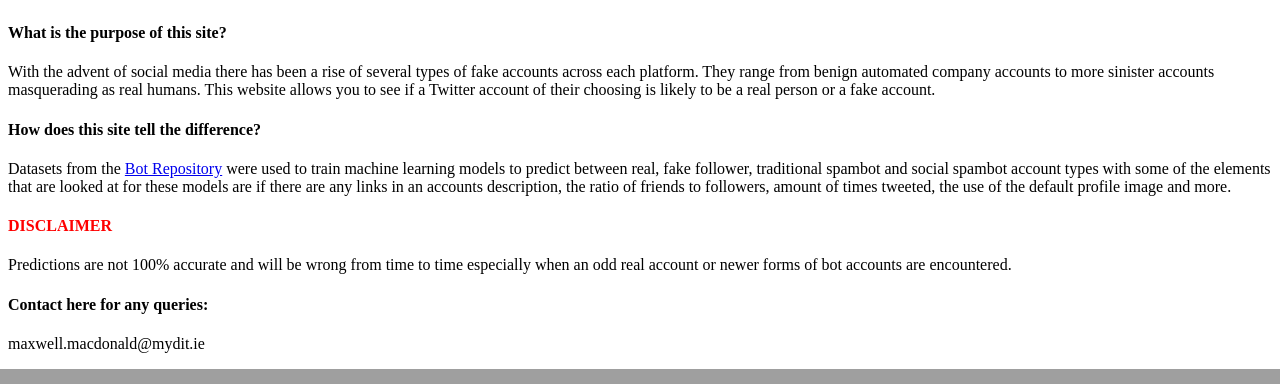
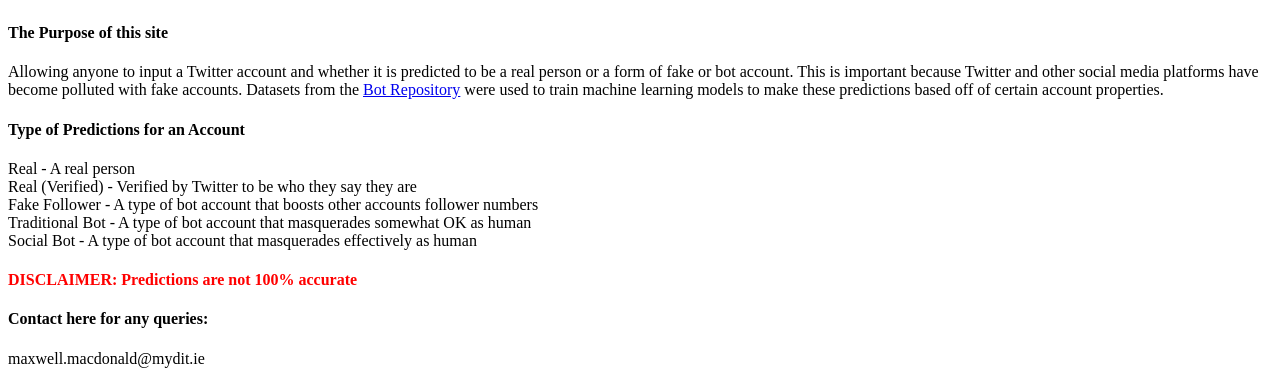
Before and after one commit to maxmacdon/The-Truth-About-Twitter, a Django app: page /twitterstruth/about in a window 1280 px wide. Shown: the part 1049-1433 px from the top of the page. Run offline with Django 3.2, Linux system fonts and the light colour scheme; some libraries are stand-ins or nearby versions.

Commit message:
Sharing to Twitter and Facebook added

```diff
--- a/twitterstruth/templates/twitterstruth/about.html
+++ b/twitterstruth/templates/twitterstruth/about.html
@@ -5,27 +5,24 @@
 
 {% block content %}
 <div id="about">
-    <h4>What is the purpose of this site?</h4>
+    <h4>The Purpose of this site</h4>
     <p>
-        With the advent of social media there has been a rise of several types of fake accounts across each platform.
-        They range from benign automated company accounts to more sinister accounts masquerading as real humans.
-        This website allows you to see if  a Twitter account of their choosing is likely to be a real person or a fake account.
+        Allowing anyone to input a Twitter account and whether it is predicted to be a real person or a form of fake or bot account.
+        This is important because Twitter and other social media platforms have become polluted with fake accounts.
+        Datasets from the <a id="a-content" href="https://botometer.iuni.iu.edu/bot-repository/datasets.html" target="_blank">Bot Repository</a>
+        were used to train machine learning models to make these predictions based off of certain account properties.
     </p>
 
-    <h4>How does this site tell the difference?</h4>
+    <h4>Type of Predictions for an Account</h4>
     <p>
-        Datasets from the <a id="a-content" href="https://botometer.iuni.iu.edu/bot-repository/datasets.html">Bot Repository</a>
-        were used to train machine learning models to predict between real, fake follower, traditional spambot and
-        social spambot account types with some of the elements that are looked
-        at for these models are if there are any links in an accounts description, the ratio of friends to followers,
-        amount of times tweeted, the use of the default profile image and more.
+      Real - A real person<br>
+      Real (Verified) - Verified by Twitter to be who they say they are<br>
+      Fake Follower - A type of bot account that boosts other accounts follower numbers<br>
+      Traditional Bot - A type of bot account that masquerades somewhat OK as human<br>
+      Social Bot - A type of bot account that masquerades effectively as human
     </p>
 
-    <h4 style="color: red">DISCLAIMER</h4>
-    <p>
-        Predictions are not 100% accurate and will be wrong from time to time
-        especially when an odd real account or newer forms of bot accounts are encountered.
-    </p>
+    <h4 style="color: red">DISCLAIMER: Predictions are not 100% accurate</h4>
 </div>
 <div id="contact">
     <h4>Contact here for any queries:</h4>
--- a/twitterstruth/templates/twitterstruth/base.html
+++ b/twitterstruth/templates/twitterstruth/base.html
@@ -17,8 +17,8 @@
     <meta property="og:image"         content="https://i.kym-cdn.com/photos/images/original/000/556/791/71a.png" />
 </head>
 <body>
-    <a class="a-nav" href="home" class="top" style="left: 0;">Home</a>
-    <a class="a-nav" href="about" class="top" style="left: 10%;">About</a>
+    <a class="a-nav" href="home" style="left: 0;">Home</a>
+    <a class="a-nav" href="about" style="left: 10%;">About</a>
     <div id="header">
         <h1>The Truth About Twitter</h1>
     </div>
--- a/twitterstruth/templates/twitterstruth/home.html
+++ b/twitterstruth/templates/twitterstruth/home.html
@@ -14,8 +14,9 @@
             <form method="get">
                 <input id="back" type="submit" value="Go Back"/>
             </form>
+            <a id="feedback" href="https://docs.google.com/forms/d/e/1FAIpQLSfR_QpPpCCGZZN7oAQVX_7SvDw7x1kIq9ezrpyuCLRrTQIklQ/viewform" target="_blank">Feedback</a>
             {% if result != 'No user found' %}
-                <div style="position: fixed; top: 48.5%; left: 52%;">
+                <div style="position: absolute; top: 85%; left: 52%;">
                     <a class="twitter-share-button" href="https://twitter.com/intent/tweet" data-size="large"
                       data-text="Using this website I found out Twitter user {{ username }} is a {{ result }} account, Disclaimer: results not 100% accurate!"
                       data-url="http://localhost:8000/twitterstruth/home?"
@@ -24,7 +25,7 @@
                     </a>
                 </div>
                 <div class="fb-share-button" data-href="http://localhost:8000/twitterstruth/home.html" data-layout="button" data-size="large"
-                    style="position: fixed; top: 48.5%; left: 58%;">
+                    style="position: absolute; top: 85%; left: 73%;">
                     <a target="_blank" href="https://www.facebook.com/sharer/sharer.php?u=http%3A%2F%2Flocalhost%3A8000%2Ftwitterstruth%2Fhome.html&amp;src=sdkpreparse"
                        class="fb-xfbml-parse-ignore">Share</a>
                 </div>
```
Also changed, not shown: documents/altered.PNG (deleted), documents/unique.PNG (deleted), 10 other files.
